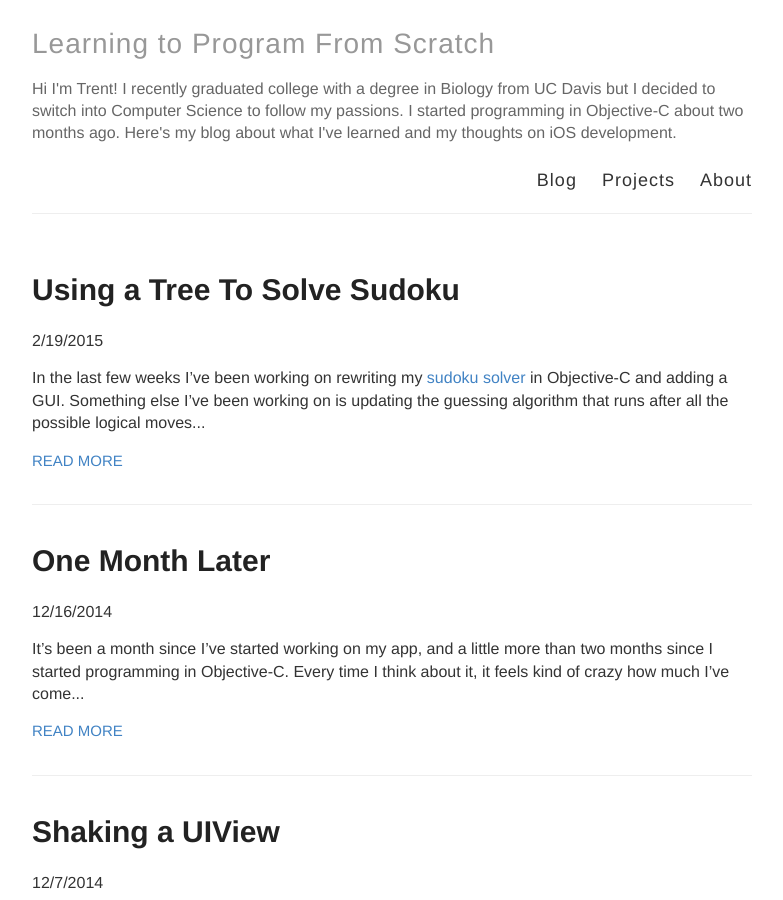
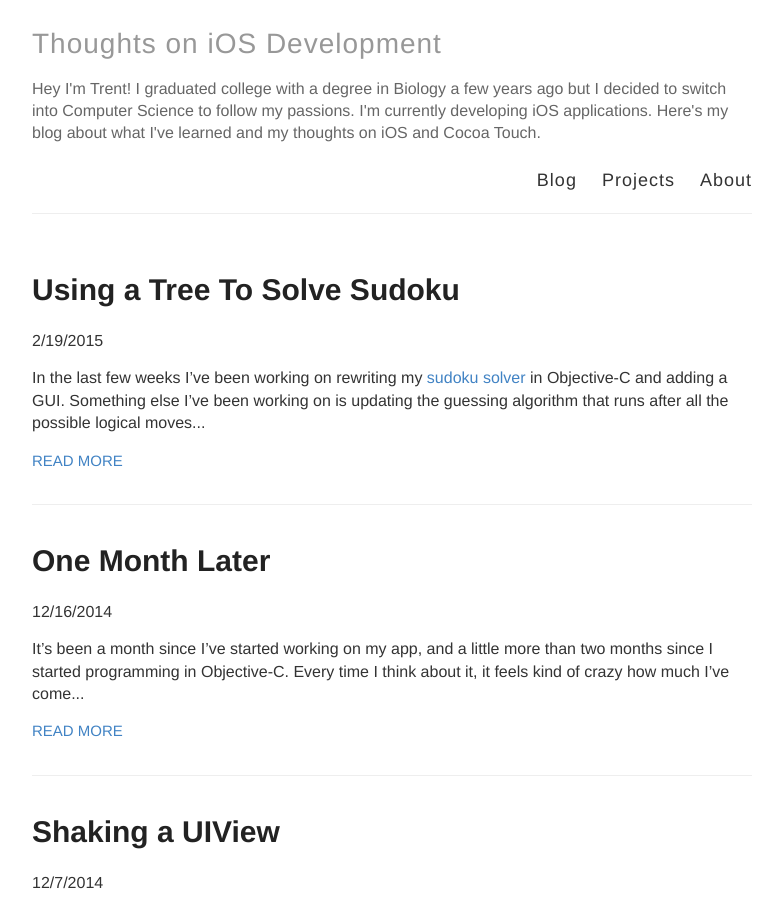
Before and after one commit to trentyou/trentyou.github.io, a Jekyll site: the page built from index.html, in a window 1280 px wide and 900 px high. Shown: the whole window, without its empty margins (248-1031 px from the left). Built offline with Jekyll 4.4.1, drawn with Linux system fonts in a browser that asks for light colours.

Commit message:
Updated _config.yml

```diff
--- a/_config.yml
+++ b/_config.yml
@@ -3,10 +3,10 @@
 #
 
 # Name of your site (displayed in the header)
-name: Learning to Program From Scratch
+name: Thoughts on iOS Development
 
 # Short bio or description (displayed in the header)
-description: Hi I'm Trent! I recently graduated college with a degree in Biology from UC Davis but I decided to switch into Computer Science to follow my passions. I started programming in Objective-C about two months ago. Here's my blog about what I've learned and my thoughts on iOS development.
+description: Hey I'm Trent! I graduated college with a degree in Biology a few years ago but I decided to switch into Computer Science to follow my passions. I'm currently developing iOS applications. Here's my blog about what I've learned and my thoughts on iOS and Cocoa Touch.
 
 # URL of your avatar or profile pic (you could use your GitHub profile pic)
 avatar: #https://raw.githubusercontent.com/trentyou/trentyou.github.io/master/images/avatar.jpg
```
